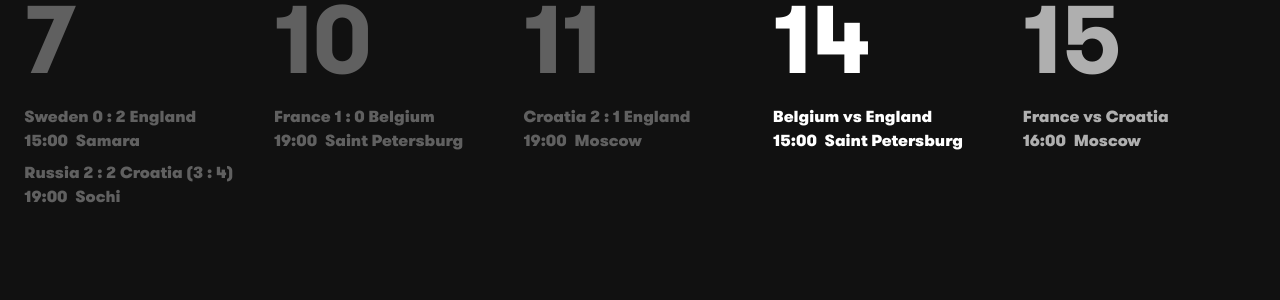
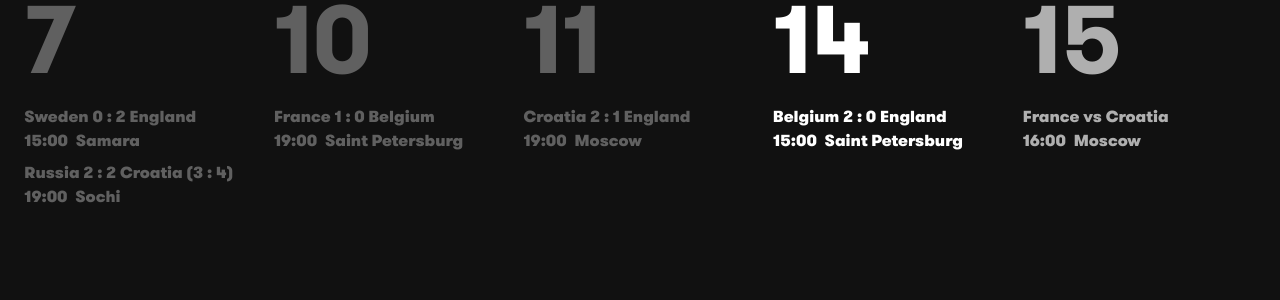
Before and after one commit to iamclydehoel/worldcupcalendar-2018, a Jekyll site: the page built from index.html, in a window 1280 px wide and 900 px high, scrolled down 996 px. Shown: the part 519-819 px from the top of the window. Built offline with Jekyll 4.4.1, drawn with Linux system fonts in a browser that asks for light colours; nearby versions of some CDN libraries.

Commit message:
Score update

```diff
--- a/_data/fixtures.yml
+++ b/_data/fixtures.yml
@@ -424,7 +424,7 @@
   matches:
     - team1: Belgium
       team2: England
-      score:
+      score: '2 : 0'
       time: '15:00'
       venue: Saint Petersburg
 
```
